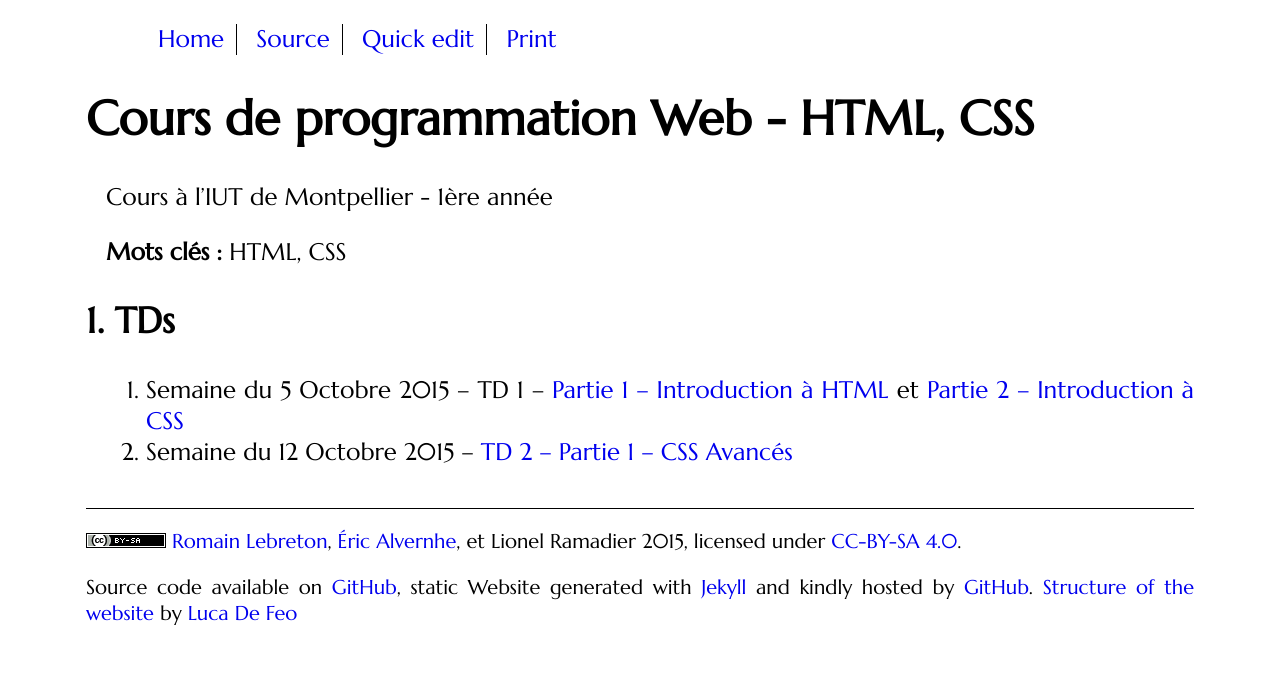
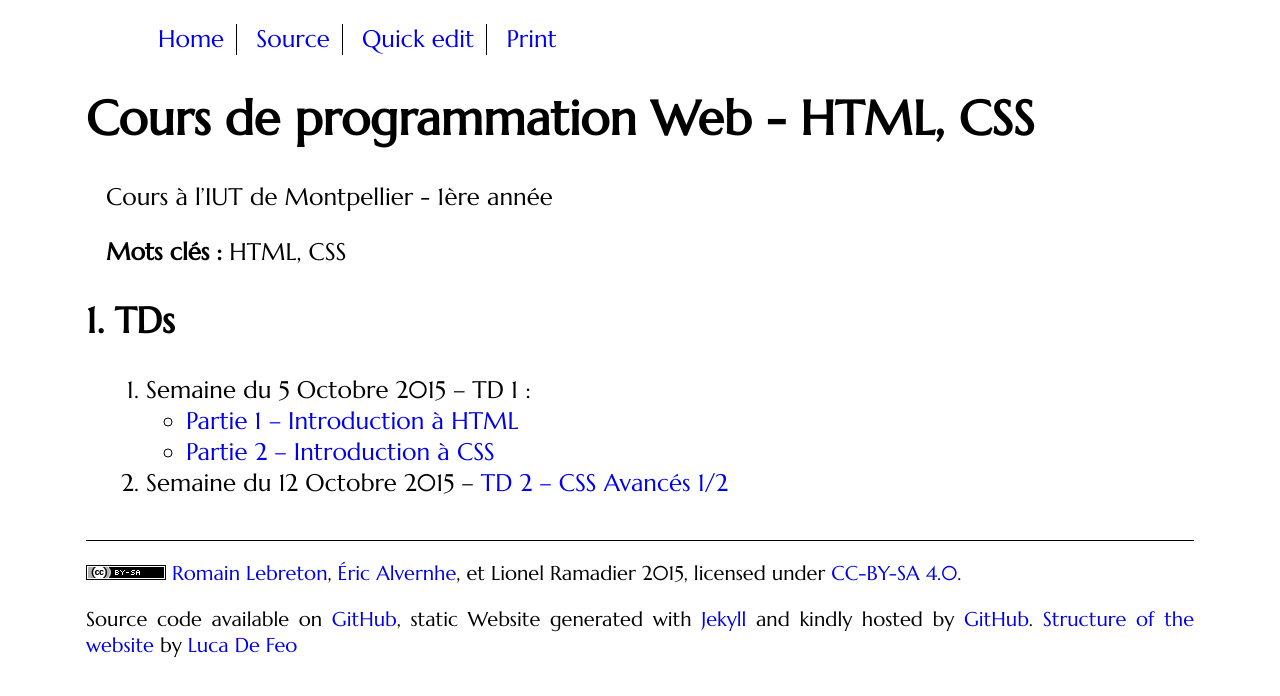
Before and after one commit to romainlebreton/R1.02-DeveloppementInterfacesWeb, a Jekyll site: the page built from index.md, in a window 1280 px wide. Shown: the top 696 px of the page. Built offline with Jekyll 4.4.1, drawn with Linux system fonts in a browser that asks for light colours; some web fonts are replaced; comment, search, counter and statistics services are not loaded.

Commit message:
Update index.md

```diff
--- a/index.md
+++ b/index.md
@@ -10,5 +10,7 @@
 
 ## TDs
 
-1. Semaine du 5 Octobre 2015 -- TD 1 -- [Partie 1 -- Introduction à HTML](tutorials/tutorial1_1.html) et [Partie 2 -- Introduction à CSS](tutorials/tutorial1_2.html)
-2. Semaine du 12 Octobre 2015 -- [TD 2 -- Partie 1 -- CSS Avancés ](tutorials/tutorial2.html)
+1. Semaine du 5 Octobre 2015 -- TD 1 :
+   * [Partie 1 -- Introduction à HTML](tutorials/tutorial1_1.html)
+   * [Partie 2 -- Introduction à CSS](tutorials/tutorial1_2.html)
+2. Semaine du 12 Octobre 2015 -- [TD 2 -- CSS Avancés 1/2](tutorials/tutorial2.html)
```
